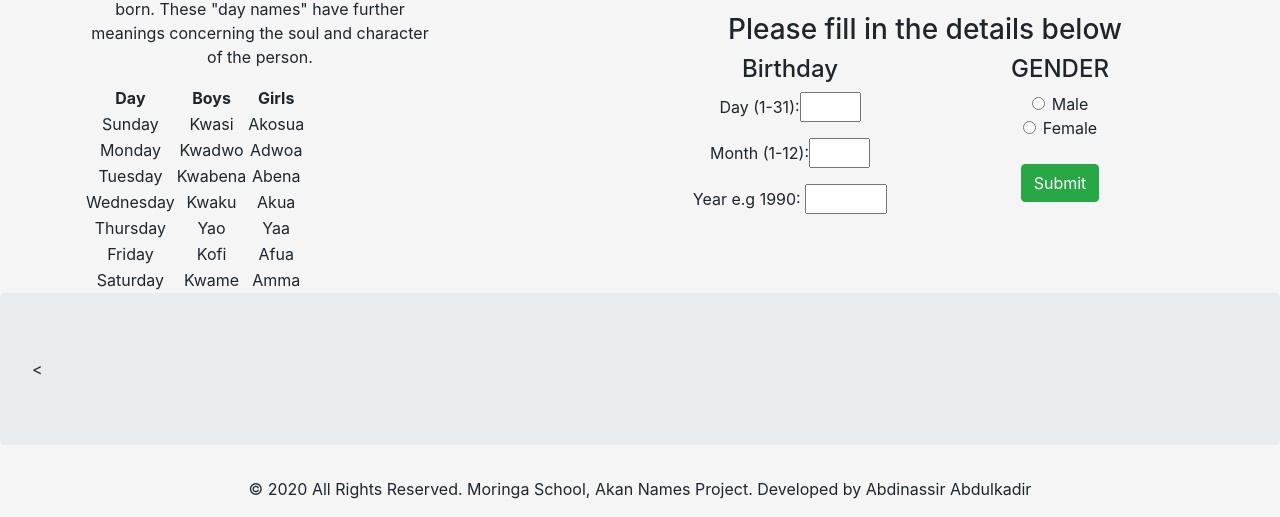
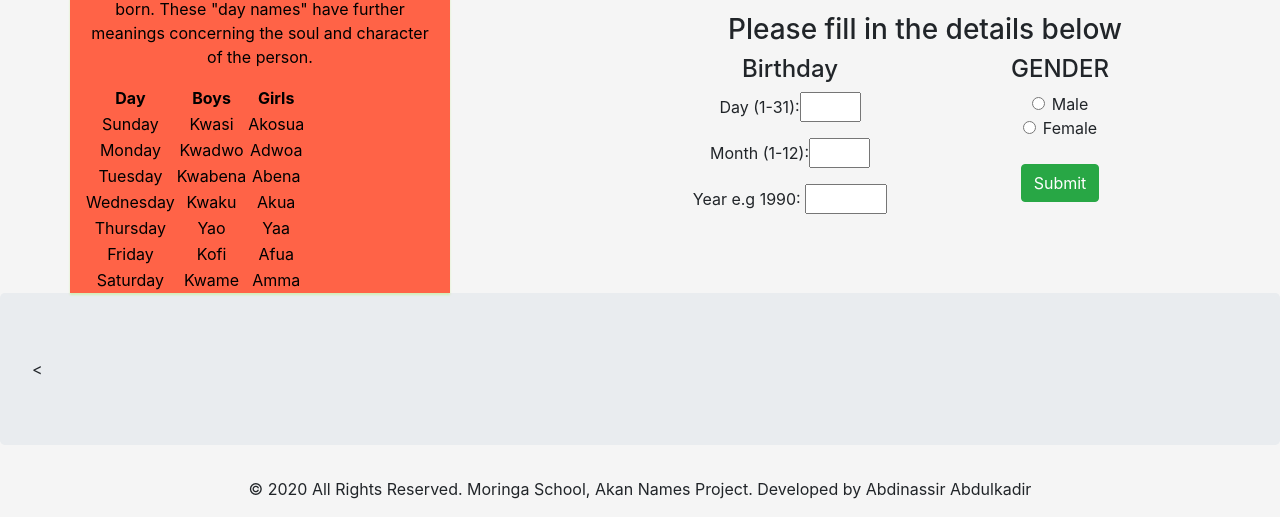
Before and after one commit to nasirabdulkadir91/Akan-Name-Generator, a plain HTML site: page index.html in a window 1280 px wide. Shown: the part 377-894 px from the top of the page. Drawn offline with Linux system fonts and the light colour scheme.

Commit message:
change background colour tomato

```diff
--- a/css/styles.css
+++ b/css/styles.css
@@ -14,3 +14,8 @@ body {
   .akan{
     color: red;
   }
+  .fact {
+    background-color: tomato;
+    color:black;
+    box-shadow: 0px 2px 2px rgba(139, 240, 7, 0.24);
+  }
```
Also changed, not shown: index.html (line endings or trailing spaces).
